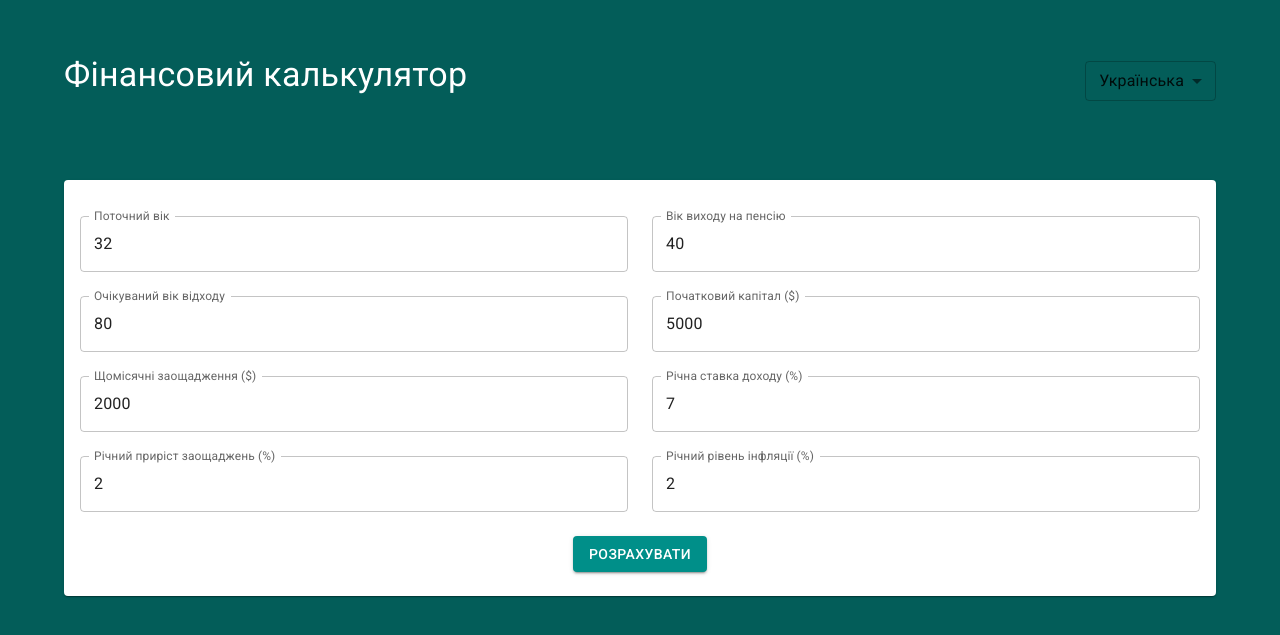
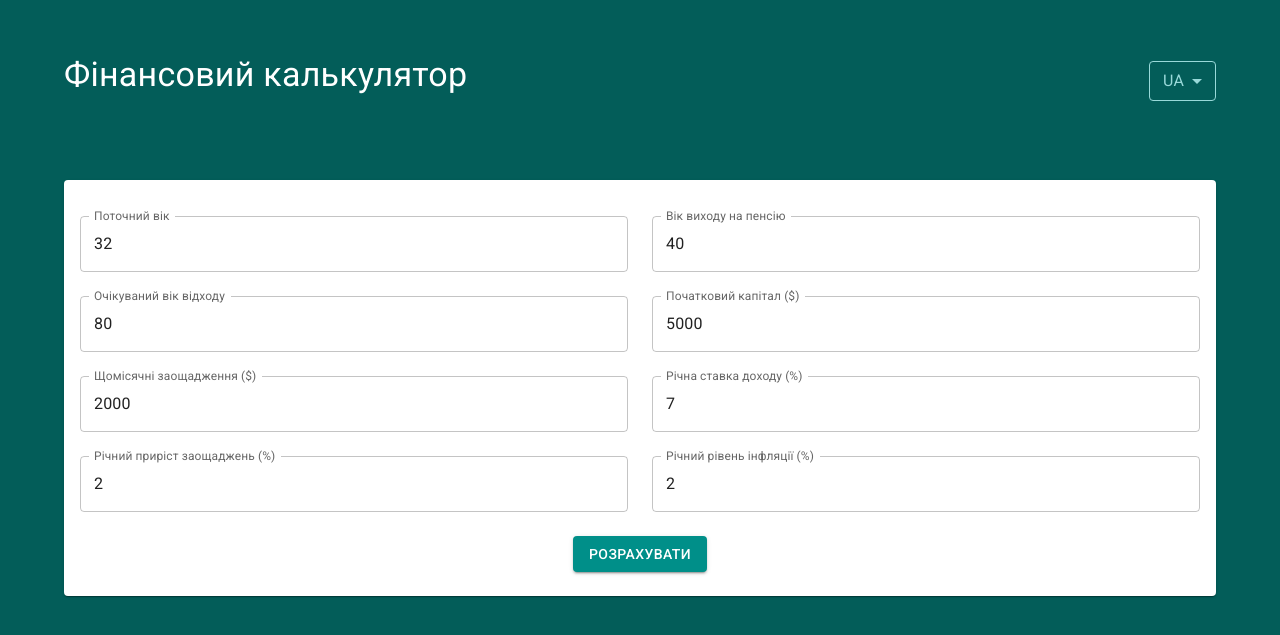
Before and after one commit to OlgaChernytska/money_calculators, a React (Vite) app in the folder frontend/: page / in a window 1280 px wide. Shown: the part 111-746 px from the top of the page. Built offline with nearby package versions, Linux system fonts and the light colour scheme.

Commit message:
switcher style

```diff
--- a/frontend/src/components/i118/switcher.tsx
+++ b/frontend/src/components/i118/switcher.tsx
@@ -12,15 +12,22 @@ const handleChange = (event: SelectChangeEvent<string>) => {
 };
 
   return (
-    <FormControl variant="outlined" size="small">
+    <FormControl variant="outlined" size="small" sx={{ color: '#99d9d9', borderColor: '#99d9d9' }}>
       <Select
         value={i18n.language}
         onChange={handleChange}
         displayEmpty
         inputProps={{ 'aria-label': 'Select language' }}
+        sx={{
+          color: '#99d9d9',
+          '.MuiOutlinedInput-notchedOutline': { borderColor: '#99d9d9' },
+          '&:hover .MuiOutlinedInput-notchedOutline': { borderColor: '#99d9d9' },
+          '&.Mui-focused .MuiOutlinedInput-notchedOutline': { borderColor: '#99d9d9' },
+          '.MuiSelect-icon': { color: '#99d9d9' },
+        }}
       >
-        <MenuItem value="en">English</MenuItem>
-        <MenuItem value="ua">Українська</MenuItem>
+        <MenuItem value="en">EN</MenuItem>
+        <MenuItem value="ua">UA</MenuItem>
       </Select>
     </FormControl>
   );
```
Also changed, not shown: frontend/src/components/i118/switcher.css (deleted).
